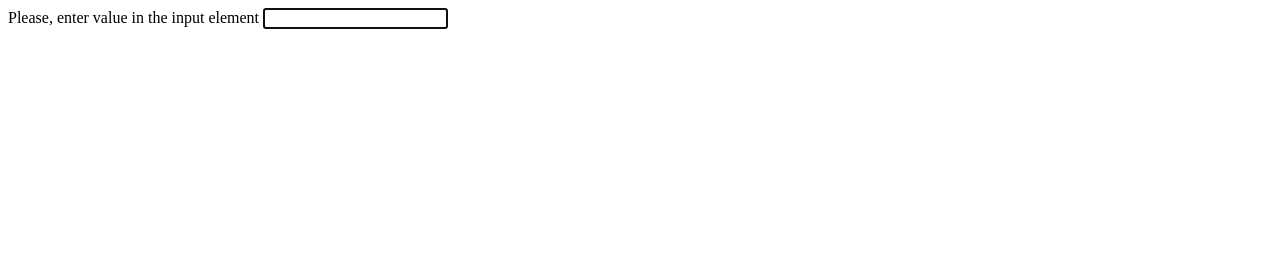
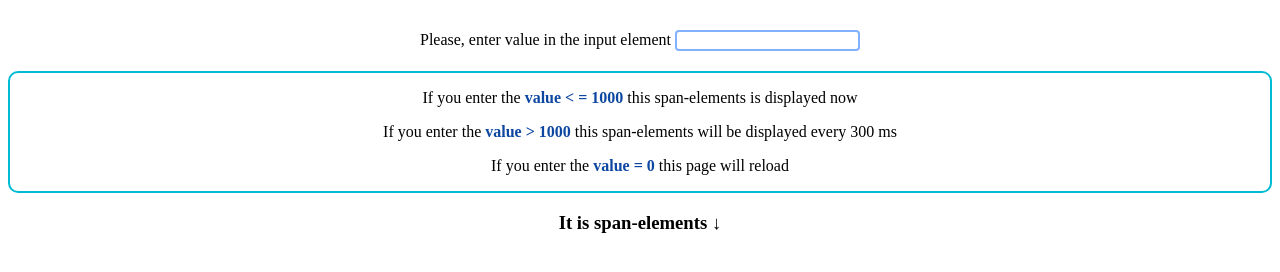
Before and after one commit to Artles777/The-input, a plain HTML site: page index.html in a window 1280 px wide. Drawn offline with Linux system fonts and the light colour scheme.

Commit message:
Setup styles for the page

```diff
--- a/css/style.css
+++ b/css/style.css
@@ -1,3 +1,35 @@
 span {
-    display: block;
+
 }
+
+#wrapper {
+    margin-top: 30px;
+    text-align: center;
+}
+
+.instruction {
+    margin-top: 20px;
+    text-align: center;
+    border: 2px solid #00bcd3;
+    border-radius: 10px;
+}
+
+.instruction-b {
+    font-weight: bold;
+    color: #0d47a1;
+}
+
+.field-for-value {
+    margin-top: 20px;
+    height: 1200px;
+    word-break: break-all;
+}
+
+.input {
+    border: 2px solid #82b1ff;
+    border-radius: 4px;
+}
+
+.input:focus {
+    outline: none;
+}
--- a/index.html
+++ b/index.html
@@ -12,8 +12,14 @@
     <div id="wrapper">
         <label class="label">Please, enter value in the input element</label>
         <input type="text" class="input">
-        <div class="field-for-value"></div>
+        <div class="instruction">
+            <p class="instruction-text">If you enter the <b class="instruction-b">value < = 1000</b> this span-elements is displayed now</p>
+            <p class="instruction-text">If you enter the <b class="instruction-b">value > 1000</b> this span-elements will be displayed every 300 ms</p>
+            <p class="instruction-text">If you enter the <b class="instruction-b">value = 0</b> this page will reload</p>
+        </div>
+        <h3 class="instruction-pointer">It is span-elements &darr;</h3>
     </div>
+    <div class="field-for-value"></div>
 
     <script src="js/index.js"></script>
 </body>
--- a/js/index.js
+++ b/js/index.js
@@ -1,7 +1,7 @@
 window.addEventListener('DOMContentLoaded', ()=> {
     const wrapper = document.getElementById('wrapper'),
           input = wrapper.querySelector('.input'),
-          fieldForValue = wrapper.querySelector('.field-for-value'),
+          fieldForValue = document.querySelector('.field-for-value'),
           fragment = document.createDocumentFragment();
 
     let inputValue;
```
